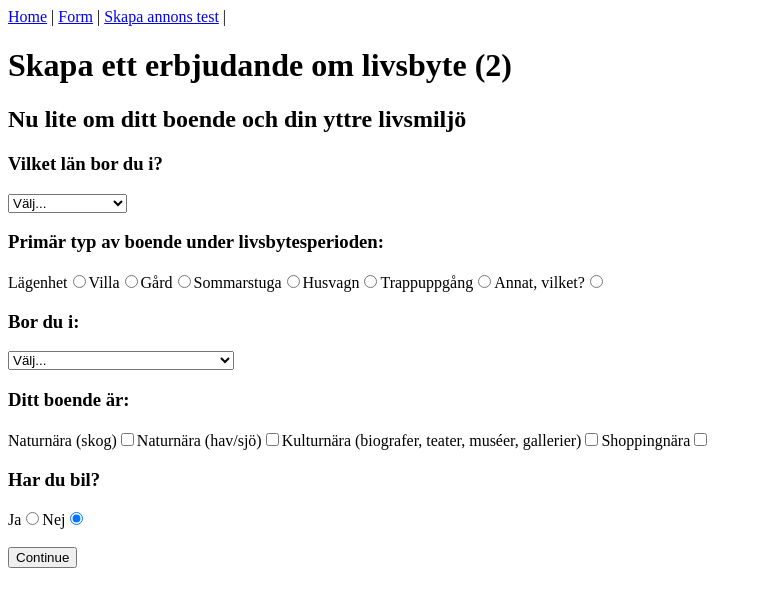
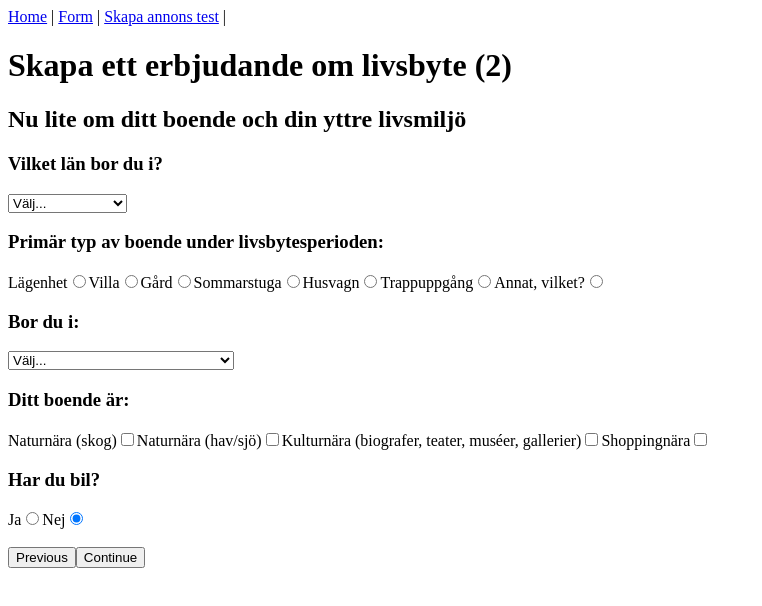
Before and after one commit to owenboy9/Vivimos, a React (Vite) app: page /createOffer in a window 1280 px wide. Both pictures are taken after a click on the button "Continue". Shown: the top 606 px of the page, without its empty margins (0-762 px from the left). Built offline with nearby package versions, Linux system fonts and the light colour scheme.

Commit message:
bakåtknapp fixad i formulärsektionerna

```diff
--- a/src/pages/Offer.jsx
+++ b/src/pages/Offer.jsx
@@ -577,9 +577,16 @@ function CreateOffer() {
 
   const [currentSection, setCurrentSection] = useState(1);
 
-   const nextSection = () => {
+  const prevSection = () => {
+    if (currentSection > 1) {
+      setCurrentSection(currentSection - 1);
+    }
+  };
+  const nextSection = () => {
     setCurrentSection(currentSection + 1);
   };
+
+
 
    return (
     <form onSubmit={handleSubmit}>
@@ -592,9 +599,15 @@ function CreateOffer() {
       <br />
       <br />
 
+      {currentSection > 1 && (
+        <button type="button" onClick={prevSection}>Previous</button>
+      )}
+
       {currentSection < totalSections && (
         <button type="button" onClick={nextSection}>Continue</button>
       )}
+
+
       {currentSection === totalSections && (
         <>
           <br />
```
